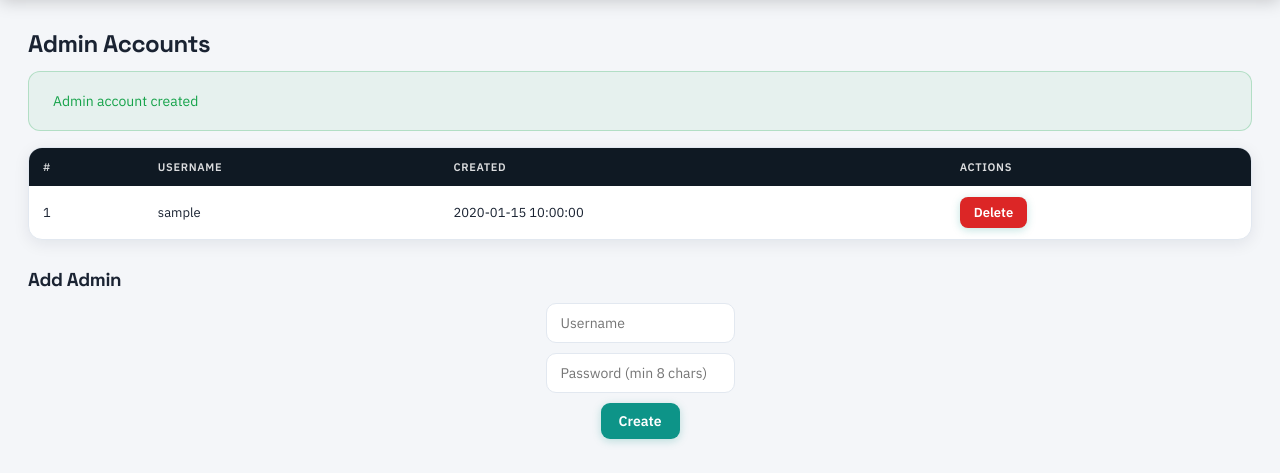
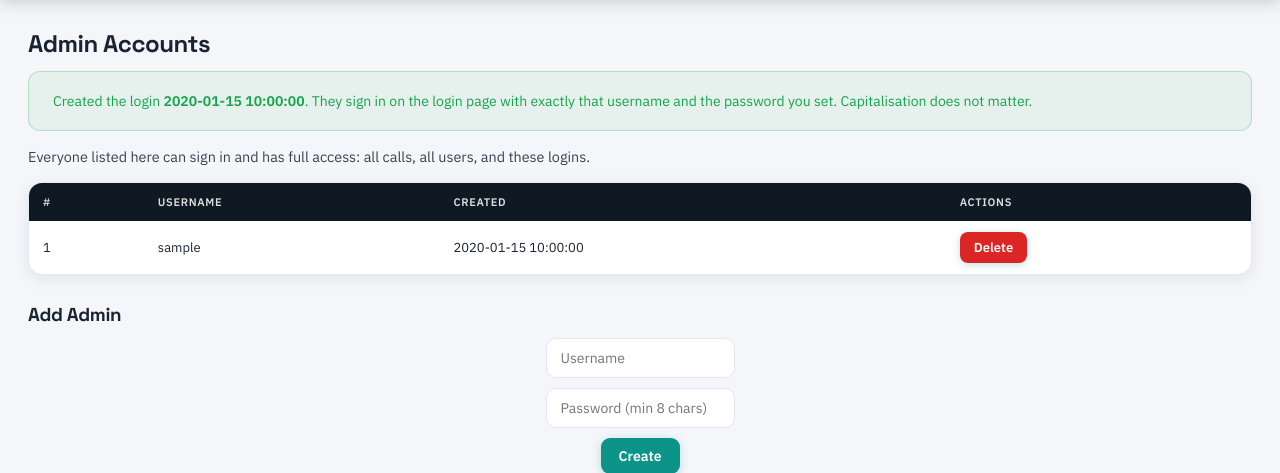
Before and after one commit to fredosaguilar/cbitranscripts, a FastAPI app: template templates/admins.html in a window 1280 px wide. Shown: the part 60-533 px from the top of the page. Run offline with FastAPI, Linux system fonts and the light colour scheme; the template is opened without the code that fills it: most values are stand-ins (such as "Sample title", 1, 10 or a date in 2020).

Commit message:
Let an agent log in without matching the username's capitalisation
A login was matched against the username exactly as typed, so an account
created as "Henry" could not be used by typing "henry", and a username
autofilled with a trailing space matched nothing. Logins are matched
without regard to case or surrounding spaces now, and creating an account
rejects a username that differs from an existing one only by case, since
those would otherwise be one login with two passwords.

The admins page names the login it just created and says plainly that
everyone listed there has full access.

Co-Authored-By: Claude Opus 5 <noreply@anthropic.com>
Claude-Session: https://claude.ai/code/session_01SXC6x6ecTLvfa3AFWK2YWF

```diff
--- a/auth.py
+++ b/auth.py
@@ -3,6 +3,7 @@ from datetime import datetime, timedelta
 
 import bcrypt
 from jose import jwt, JWTError
+from sqlalchemy import func
 from sqlalchemy.orm import Session
 from models import Admin
 
@@ -27,7 +28,18 @@ def verify_password(plain_password, hashed_password):
 
 
 def authenticate_admin(db: Session, username: str, password: str):
-    admin = db.query(Admin).filter(Admin.username == username).first()
+    # Matched without regard to case or surrounding spaces: an account created
+    # as "Henry" could not be used by typing "henry", and a username autofilled
+    # with a trailing space matched nothing at all.
+    cleaned = (username or "").strip()
+    if not cleaned:
+        return False
+
+    admin = (
+        db.query(Admin)
+        .filter(func.lower(Admin.username) == cleaned.lower())
+        .first()
+    )
     if not admin:
         return False
     if not verify_password(password, admin.password_hash):
--- a/main.py
+++ b/main.py
@@ -1313,8 +1313,15 @@ def add_admin(
             url="/admin/admins?error=Username+required+and+password+must+be+at+least+8+characters",
             status_code=303,
         )
-    if db.query(models.Admin).filter(models.Admin.username == cleaned_username).first():
-        return RedirectResponse(url="/admin/admins?error=Username+already+exists", status_code=303)
+    # Compared without case, because logging in ignores case: two accounts
+    # differing only by capitalisation would be one login with two passwords.
+    existing = (
+        db.query(models.Admin)
+        .filter(func.lower(models.Admin.username) == cleaned_username.lower())
+        .first()
+    )
+    if existing:
+        return RedirectResponse(url="/admin/admins?error=That+username+is+already+taken", status_code=303)
 
     db.add(models.Admin(
         admin_id=str(uuid.uuid4()),
@@ -1322,7 +1329,8 @@ def add_admin(
         password_hash=auth.hash_password(password),
     ))
     db.commit()
-    return RedirectResponse(url="/admin/admins?created=1", status_code=303)
+    logger.info("Created admin login '%s'", cleaned_username)
+    return RedirectResponse(url=f"/admin/admins?created={cleaned_username}", status_code=303)
 
 
 @app.post("/admin/admins/{admin_id}/delete")
--- a/templates/admins.html
+++ b/templates/admins.html
@@ -14,8 +14,15 @@
 <div class="notice" style="background:#fde8e8; color:#9b1c1c; padding:10px 14px; border-radius:6px; margin:12px 0;">{{ error }}</div>
 {% endif %}
 {% if created %}
-<div class="notice success">Admin account created</div>
+<div class="notice success">
+    Created the login <b>{{ created }}</b>. They sign in on the login page with exactly that
+    username and the password you set. Capitalisation does not matter.
+</div>
 {% endif %}
+
+<p style="margin:0 0 12px; font-size:0.9rem; opacity:0.85;">
+    Everyone listed here can sign in and has full access: all calls, all users, and these logins.
+</p>
 
 <div class="table-container">
     <table>
```
